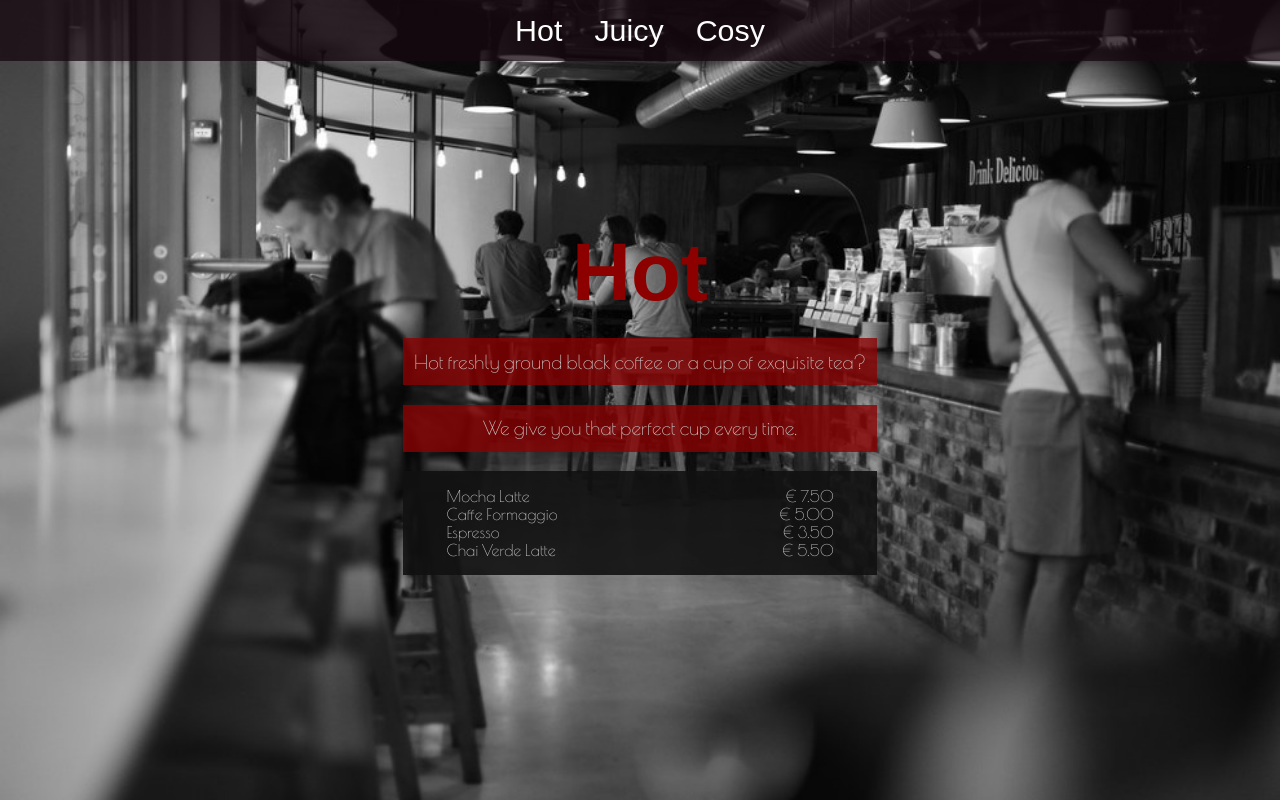
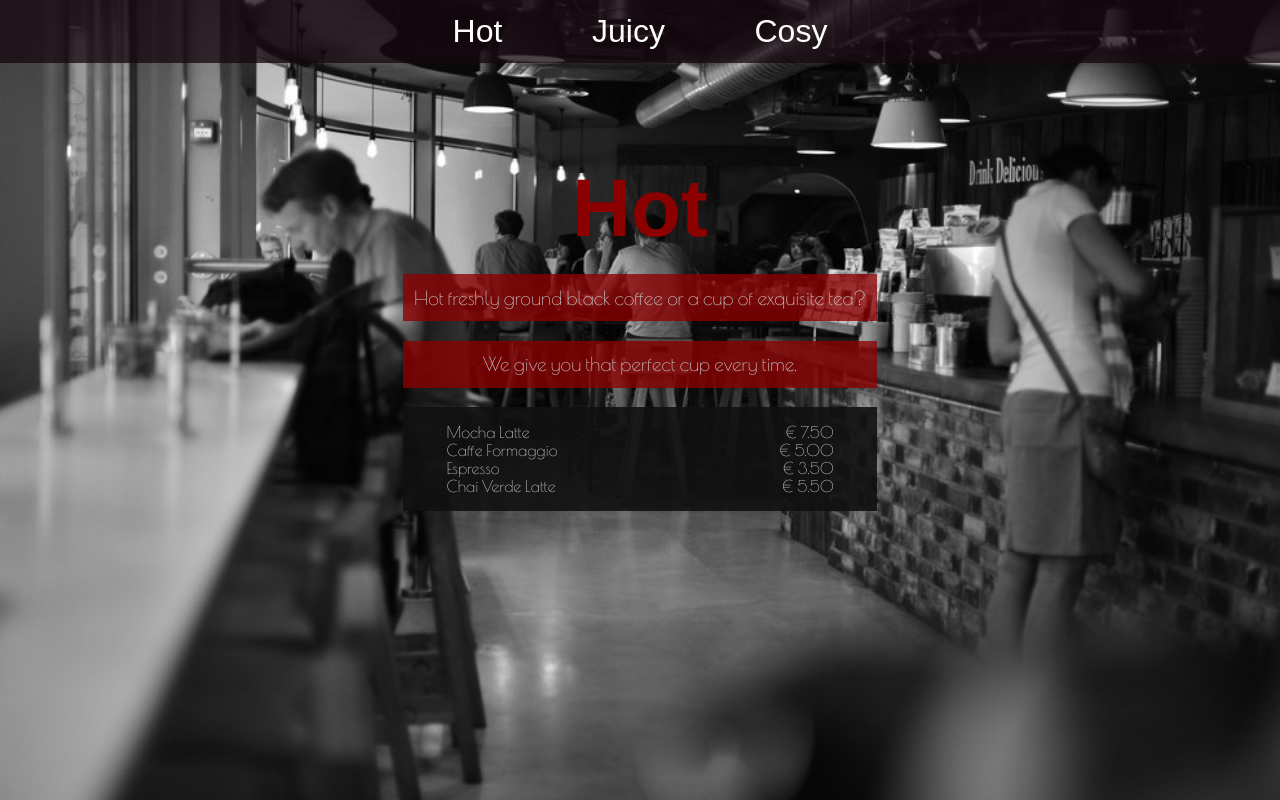
Before and after one commit to Aurorien/CaffeRetro, a plain HTML site: page index.html in a window 1280 px wide. Shown: the top 800 px of the page. Drawn offline with nearby package versions, Linux system fonts and the light colour scheme; a web font is replaced by a local one.

Commit message:
Add adjustments relative to images

```diff
--- a/index.css
+++ b/index.css
@@ -24,6 +24,7 @@ body {
   display: flex;
   justify-content: center;
   gap: 2rem;
+  gap: 7%;
   background-color: var(--bg-purple);
   font-size: 1.5rem;
   padding: 0.8rem 0;
@@ -36,7 +37,7 @@ li {
 a {
   color: var(--link-color);
   text-decoration: none;
-  font-size: 1.9rem;
+  font-size: 1.7rem;
 }
 
 nav,
@@ -72,7 +73,8 @@ section {
 #cosy {
   background-size: cover;
   background-position: center;
-  height: 100vh;
+  min-height: 100vh;
+  height: auto;
 }
 
 #hot,
@@ -121,16 +123,18 @@ section {
 }
 
 @media screen and (min-width: 760px) {
+  a {
+    font-size: 2rem;
+  }
+
   h1 {
     font-size: 5.1rem;
   }
 
-  /* #hot,
-  #juicy,
-  #cosy {
-    background-position: calc(50% + 3rem) center;
-    background-repeat: no-repeat;
-  } */
+  .wrapper {
+    position: relative;
+    top: -4rem;
+  }
 
   .section-ul {
     padding: 1rem 2.7rem;
```
